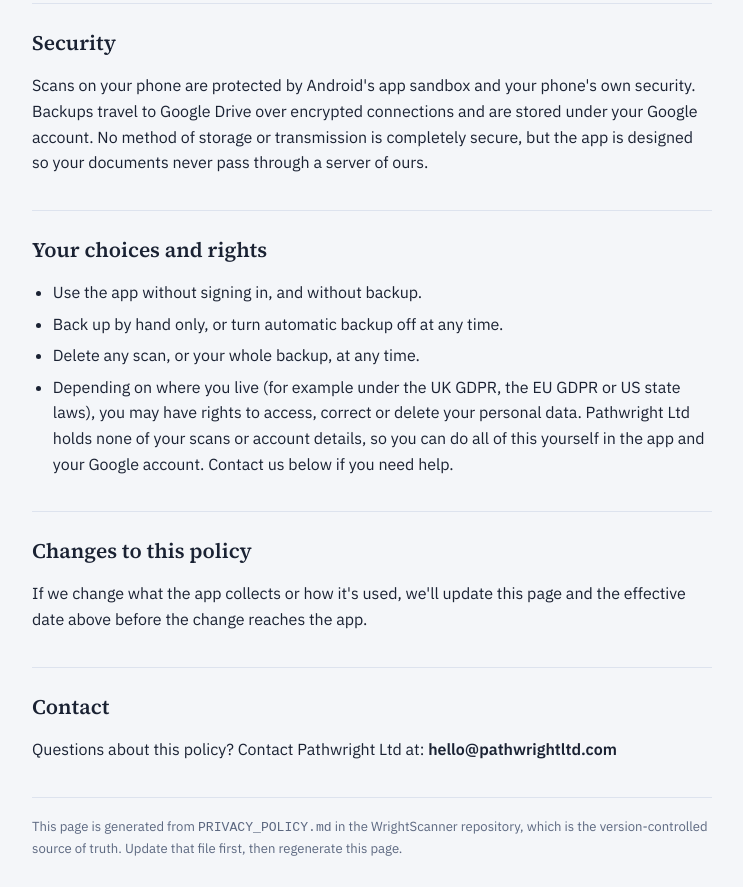
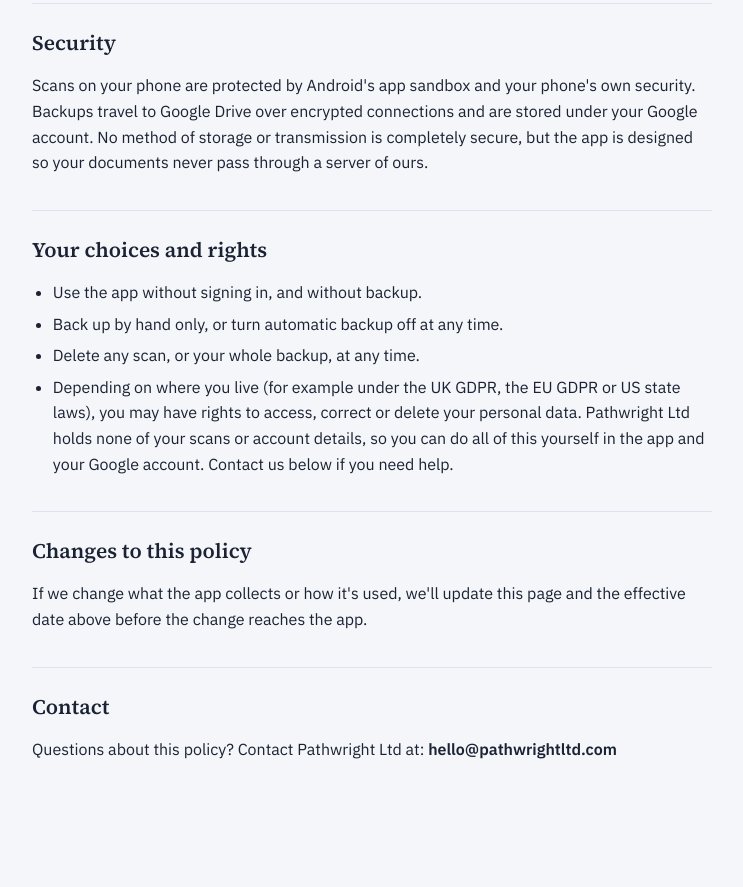
Before and after one commit to festybee/wrightscanner-pages, a plain HTML site: page index.html in a window 1280 px wide. Shown: the part 3611-4498 px from the top of the page, without its empty margins (306-1049 px from the left). After the commit the page ends 4436 px from the top, so only its background shows below. Drawn offline with Linux system fonts and the light colour scheme.

Commit message:
Add files via upload

```diff
--- a/index.html
+++ b/index.html
@@ -321,11 +321,6 @@
       <p>Questions about this policy? Contact Pathwright Ltd at: <strong>hello@pathwrightltd.com</strong></p>
     </section>
 
-    <footer>
-      This page is generated from <code>PRIVACY_POLICY.md</code> in the
-      WrightScanner repository, which is the version-controlled source of
-      truth. Update that file first, then regenerate this page.
-    </footer>
   </main>
 </div>
 </body>
```
